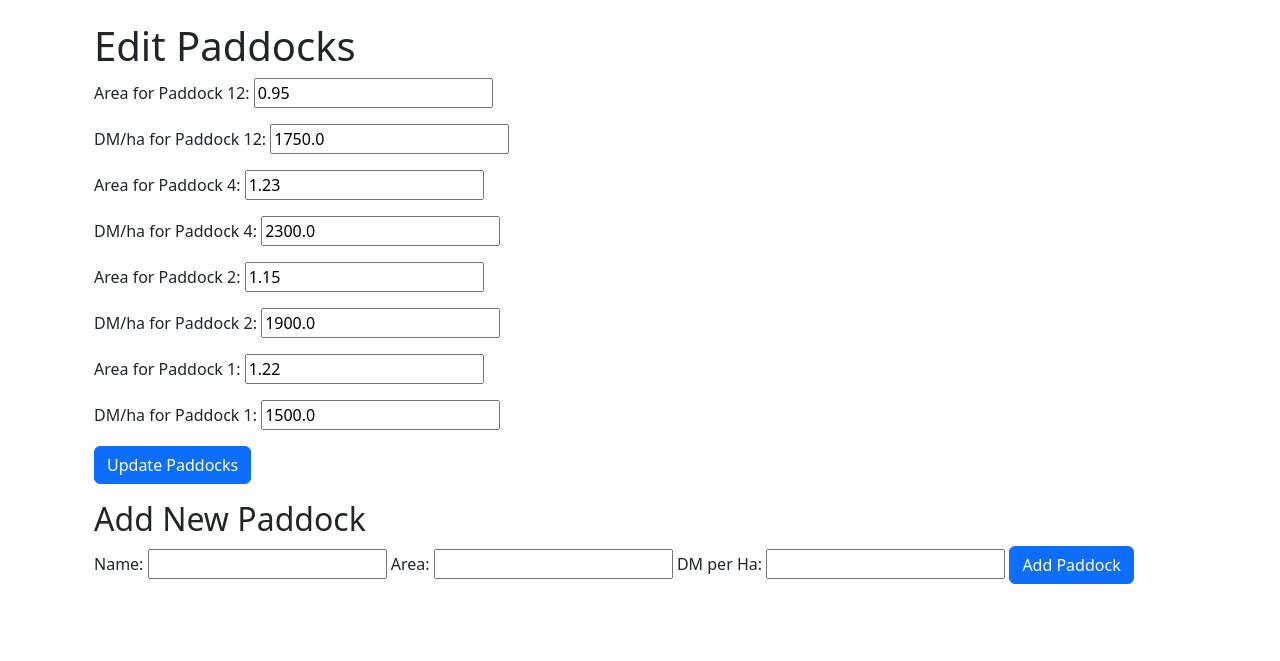
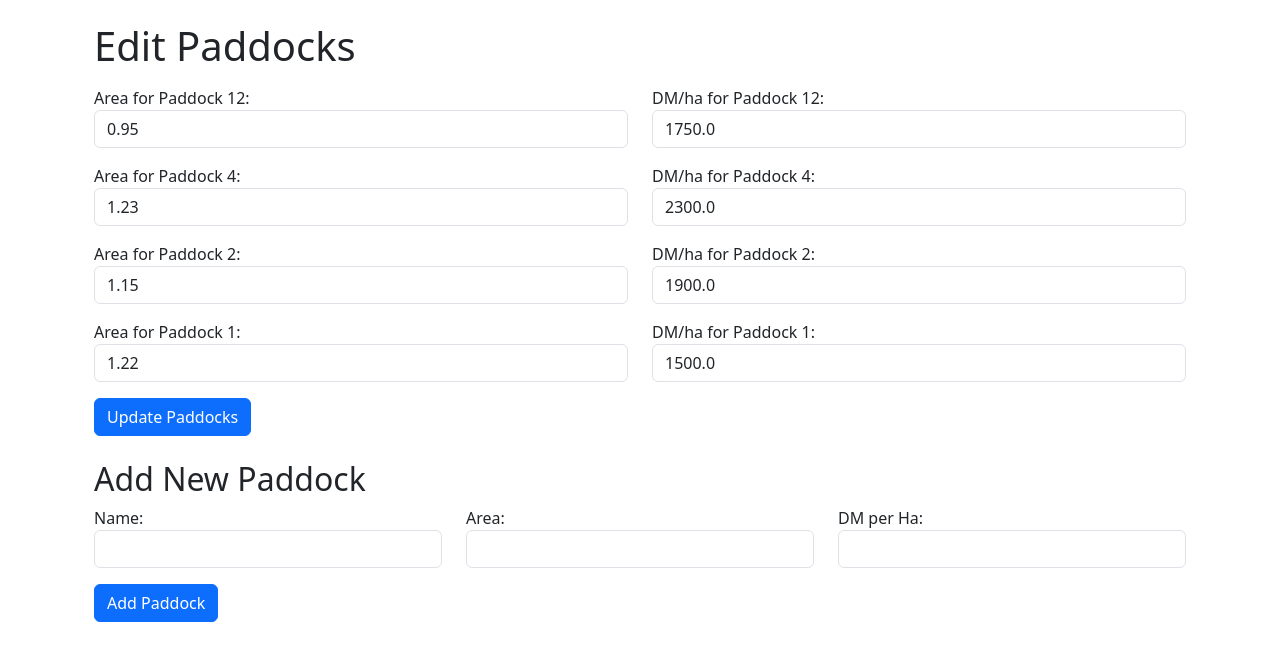
Before and after one commit to jiarui-zhang-1161907/fms, a Flask app: page /edit_paddocks in a window 1280 px wide. Shown: the part 106-767 px from the top of the page. Run offline with Flask 3, Linux system fonts and the light colour scheme; data comes from the database, SQL or seed files in the repository.

Commit message:
modify html

```diff
--- a/templates/edit_paddocks.html
+++ b/templates/edit_paddocks.html
@@ -2,29 +2,49 @@
 
 {% block content %}
     <div class="container mt-4">
-    <h1>Edit Paddocks</h1>
+        <h1 class="mb-3">Edit Paddocks</h1>
         <form action="{{ url_for('edit_paddocks') }}" method="POST" class="mb-3">
             {% for paddock in paddocks %}
-            <div class="form-group mb-3">
+                <div class="row mb-3">
+                    <div class="col-md-6">
+                        <div class="form-group">
                             <label for="area_{{ paddock.id }}">Area for Paddock {{ paddock.id }}:</label>
-                <input type="number" step="0.01" name="area_{{ paddock.id }}" value="{{ paddock.area }}" required>
+                            <input type="number" step="0.01" name="area_{{ paddock.id }}" value="{{ paddock.area }}" required class="form-control">
                         </div>
-            <div class="form-group mb-3">
+                    </div>
+                    <div class="col-md-6">
+                        <div class="form-group">
                             <label for="dm_per_ha_{{ paddock.id }}">DM/ha for Paddock {{ paddock.id }}:</label>
-                <input type="number" step="0.01" name="dm_per_ha_{{ paddock.id }}" value="{{ paddock.dm_per_ha }}" required>
+                            <input type="number" step="0.01" name="dm_per_ha_{{ paddock.id }}" value="{{ paddock.dm_per_ha }}" required class="form-control">
+                        </div>
+                    </div>
                 </div>
             {% endfor %}
             <button type="submit" class="btn btn-primary">Update Paddocks</button>
         </form>
 
-    <h2>Add New Paddock</h2>
+        <h2 class="mt-4">Add New Paddock</h2>
         <form action="{{ url_for('edit_paddocks') }}" method="POST" class="mb-3">
+            <div class="row mb-3">
+                <div class="col-md-4">
+                    <div class="form-group">
                         <label for="new_paddock_name">Name:</label>
-        <input type="text" name="new_paddock_name" required>
+                        <input type="text" name="new_paddock_name" required class="form-control">
+                    </div>
+                </div>
+                <div class="col-md-4">
+                    <div class="form-group">
                         <label for="new_area">Area:</label>
-        <input type="number" step="0.01" name="new_area" required>
+                        <input type="number" step="0.01" name="new_area" required class="form-control">
+                    </div>
+                </div>
+                <div class="col-md-4">
+                    <div class="form-group">
                         <label for="new_dm_per_ha">DM per Ha:</label>
-        <input type="number" step="0.01" name="new_dm_per_ha" required>
+                        <input type="number" step="0.01" name="new_dm_per_ha" required class="form-control">
+                    </div>
+                </div>
+            </div>
             <button type="submit" class="btn btn-primary">Add Paddock</button>
         </form>
     </div>
--- a/templates/home.html
+++ b/templates/home.html
@@ -9,8 +9,8 @@
         <p>Te Waihora FMS is a system designed to model stock management on a farm. The primary goal is to help farmers simulate the optimal number of livestock (such as cows) that their farm can sustain based on the available pasture (grass).</p>
         <p>This tool provides valuable insights into:</p>
         <ul>
-            <li>The current number of animals on the farm: <strong>{{ num_of_animals }}</strong></li>
-            <li>The average weight of the livestock: <strong>{{ avg_weight }} kg</strong></li>
+            <li>The current number of animals on the farm.</li>
+            <li>The average weight of the livestock.</li>
             <li>How much pasture is available for consumption</li>
             <li>Strategies for managing stock movements and feeding schedules</li>
         </ul>
```
Lines whose indentation alone changed are shown as unchanged.
